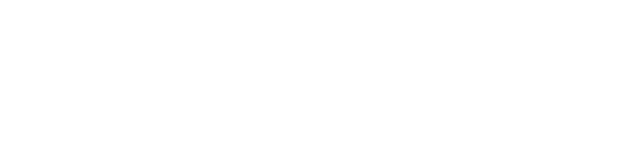
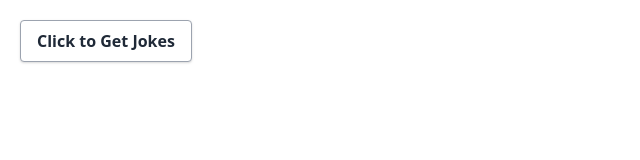
Before and after one commit to thamarai-titan/My-Practice, a plain HTML site: page Ajax-Practice/index.html in a window 1280 px wide. Shown: the whole page, without its empty margins (0-640 px from the left). Drawn offline with nearby package versions, Linux system fonts and the light colour scheme.

Commit message:
Tailwind Used

```diff
--- a/Ajax-Practice/index.html
+++ b/Ajax-Practice/index.html
@@ -3,9 +3,16 @@
 <head>
     <meta charset="UTF-8">
     <meta name="viewport" content="width=device-width, initial-scale=1.0">
-    <title>Document</title>
+    <title>Ajax-Http</title>
+    <link href="https://unpkg.com/tailwindcss@^1.0/dist/tailwind.min.css" rel="stylesheet">
 </head>
 <body>
 
+    <div class="container">
+        <button class="bg-white hover:bg-gray-300 text-gray-800 font-semibold py-2 px-4 border border-gray-400 rounded shadow mt-5 ml-5"> Click to Get Jokes</button>
+    </div>
+
+
+    <script src="./app.js"></script>
 </body>
 </html>
```
